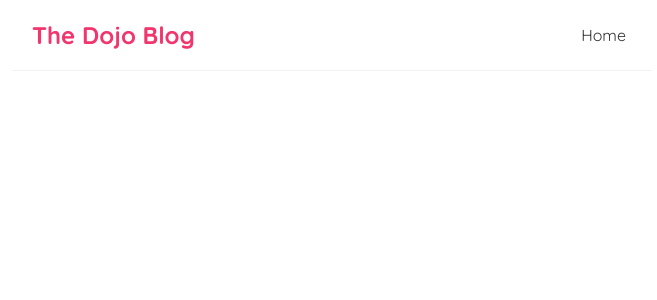
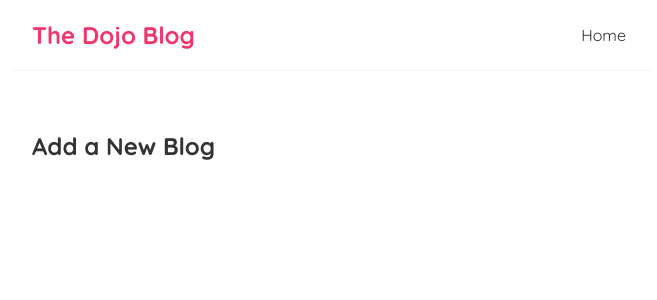
Before and after one commit to ironmarcus/React-tutorial, a React (Create React App) app: page /create in a window 1280 px wide. Before the commit this address had no page. Shown: the top 300 px of the page, without its empty margins (308-965 px from the left). Built offline with nearby package versions, Linux system fonts and the light colour scheme.

Commit message:
Lesson_22: Using exact match routes

```diff
--- a/src/App.js
+++ b/src/App.js
@@ -1,6 +1,7 @@
 import Navbar from './Navbar';
 import Home from './Home';
 import { BrowserRouter as Router, Route, Routes} from 'react-router-dom';
+import Create from './Create';
 
 function App() {
   const title = 'Welcome to the new blog';
@@ -11,7 +12,8 @@
         <Navbar/>
         <div className="content">
           <Routes>
-            <Route path="/" element={<Home />} />
+            <Route exact path="/" element={<Home />} />
+            <Route path="/create" element={<Create />} />
           </Routes>
         </div>
       </div>
--- /dev/null
+++ b/src/Create.js
@@ -0,0 +1,9 @@
+const Create = () => {
+    return (
+        <div className="create">
+            <h2>Add a New Blog</h2>
+        </div>
+     );
+}
+
+export default Create;
```
